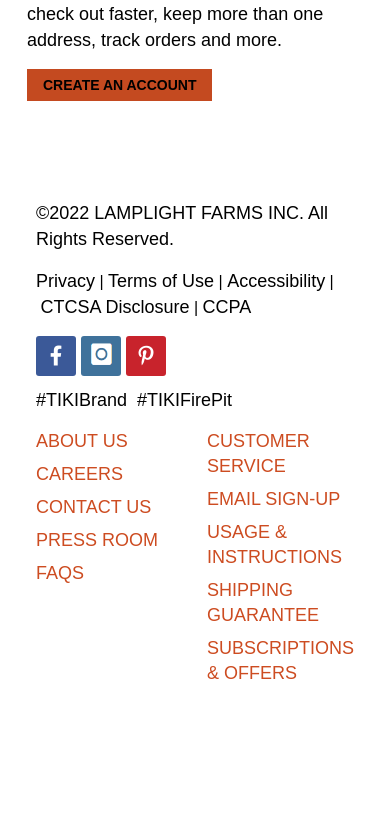
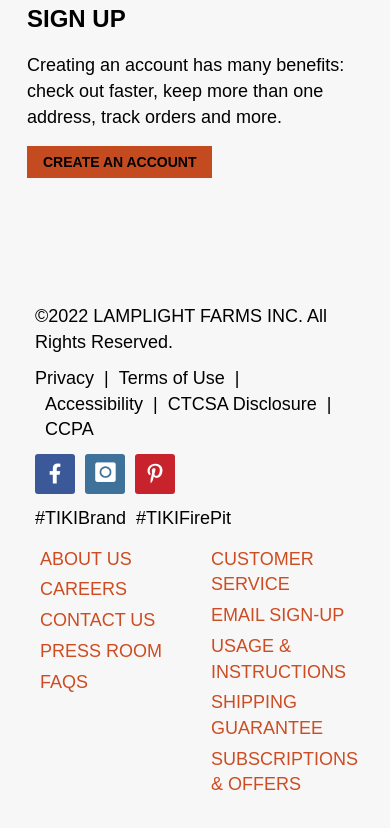
Before and after one commit to truongbao172/tiki_web, a React (Create React App) app: page /customer in a window 390 px wide. Shown: the part 1078-1906 px from the top of the page. Built offline with nearby package versions, Linux system fonts and the light colour scheme; a web font is replaced by a local one.

Commit message:
fix css footer

```diff
--- a/src/App.scss
+++ b/src/App.scss
@@ -19,7 +19,7 @@ body{
   font-weight: normal;
   line-height: 1.42857143;
   color: #000;
-  // background: #F5F5F5;
+  background-color: #f7f7f7;
 }
 
 input,
--- a/src/components/IdeasPost/styles.scss
+++ b/src/components/IdeasPost/styles.scss
@@ -1,5 +1,5 @@
 #ideaPost{
-    margin-bottom: 80px;
+    // margin-bottom: 80px;
     color: #000;
     font-family: 'Cantarell',sans-serif;
     .page-main{
--- a/src/layouts/Footer/index.js
+++ b/src/layouts/Footer/index.js
@@ -13,7 +13,7 @@ const Footer = () => {
       <ul className="footer-v3-list">
         {
           data.map((item, index) => {
-            return <li key={index} className="mb-2"><Link href="" aria-label={item} title={item} className="color-tiki-red">{item}</Link></li>
+            return <li key={index} className="item"><Link href="" aria-label={item} title={item} className="color-tiki-red">{item}</Link></li>
           })
         }
 
@@ -27,10 +27,10 @@ const Footer = () => {
           <div className="footer-v1-content row flex-md-nowrap">
             <div className="col-md-6 col-sm-12 col-xs-12 mobile-toggle address-v3">
               <div>
-                <p className="details-v3 mb-3">
+                <p className="details-v3">
                   ©2022 LAMPLIGHT FARMS INC. All Rights Reserved.
                 </p>
-                <p className="list_page mb-3">
+                <p className="list_page">
                   <Link href="" title="Privacy Notice">
                     Privacy
                   </Link>
@@ -62,17 +62,17 @@ const Footer = () => {
                     <i className="fa-brands fa-pinterest-p"></i>
                   </Link>
                 </div>
-                <p className="list_hashTag mb-3">
-                  <span className="mr-3" aria-label="hashtag Tiki Brand">
+                <p className="list_hashTag ">
+                  <span className="mr-right" aria-label="hashtag Tiki Brand">
                     #TIKIBrand
                   </span>
-                  <span className="mr-3" aria-label="hashtag Tiki Fire Pit">
+                  <span className="mr-right" aria-label="hashtag Tiki Fire Pit">
                     #TIKIFirePit
                   </span>
                 </p>
               </div>
             </div>
-            <div className="col-md-6 col-sm-12 col-xs-12">
+            <div className="col-md-6 col-sm-12 col-xs-12 mg_l">
               <div className="row">
                   <div className="col-6 mobile-toggle">
                     {renderFooterList(list1)}
--- a/src/layouts/Footer/styles.scss
+++ b/src/layouts/Footer/styles.scss
@@ -1,7 +1,7 @@
 .page-footer{
-    margin-top: 70px;
-    // background-color: #f4f4f4;
-    margin-bottom: 170px;
+    margin-top: 40px;
+    background-color: transparent;
+    padding-bottom: 128px;
     width: 100%;
     z-index: 0;
     .footer{
@@ -10,7 +10,8 @@
         width: 100%;
         .footerV1{
             width: 100%;
-            padding-left:36px ;
+            padding: 26px 0px;
+            padding-left: 36px;
             padding-right: 36px;
             margin:  0 auto;
             .footer-v1-content{
@@ -20,13 +21,21 @@
                     margin:0px 0px 10px;
                 }
                 .list_page{
+                    margin-bottom: 11px;
                    a{
                     color: black;
                     font-size: 18px;
                     line-height:25.7143px ;
+                    // margin-right: 5px;
                     &:hover{
                         text-decoration: underline;
                     }
+                   }
+                   span{
+                    padding-left: 5px;
+                    margin-right: 5px;
+                    font-size: 18px;
+                    display: inline;
                    }
                 }
                 .list_hashTag{
@@ -36,10 +45,14 @@
                         line-height: 25px;
                         margin:  0px 10px 0px 0px;
                     }
+                    .mr-right{
+
+                    }
                 }
                 .mg-mobile{
+                    margin-bottom: 5px;
                     .social-icons {
-                        margin: 0 5px 5px 0;
+                        margin-right: 10px;
                         width: 40px ;
                         height: 40px ;
                         font-size: 20px;
@@ -62,7 +75,7 @@
                         background-color: #3F729B !important;
                         img{
                             width: 23px;
-                            height: 23px;
+                            height: 21px;
                             margin-bottom: 6px;
                         }
                     }
@@ -71,8 +84,13 @@
                     }
                 }
                 .mobile-toggle{
+                    padding-left: 11px;
+                    .item{
+                        margin-bottom: 5px;
+                        font-size: 18px;
+                    }
                     .footer-v3-list{
-                        padding-left: 0;
+                        padding-left: 5px;
                         li{
                             .color-tiki-red{
                             color: #cd4c21;
@@ -87,6 +105,9 @@
                         }
                     }
                 }
+                .mg_l{
+                    // padding-left: 5px;
+                }
 
             }
         }
--- a/src/layouts/Header/index.js
+++ b/src/layouts/Header/index.js
@@ -78,6 +78,7 @@ const Header = () => {
 
 
   return (
+    <div>
     <div className={`header ${offset > 0 ? "fixed-top" : " "}`}>
         <div  className={`header_top ${offset > 0 ? "d-none" : " "}`}>
             <div className='headerV1 content'>
@@ -138,6 +139,9 @@ const Header = () => {
             </div>
         </div>
     </div>
+    <div className={`${offset > 0 ? "sethight" : ""} `}>
+    </div>
+</div>
   )
 }
 
--- a/src/layouts/Header/styles.scss
+++ b/src/layouts/Header/styles.scss
@@ -19,12 +19,12 @@
     }
     .activeNav{
         background-color: #f7b917;
-        padding: 6px;
+        padding: 1px 10px 6px 10px;
         color: black !important;
     }
     .active{
         background-color: #f7b917;
-        padding: 6px;
+        padding: 1px 10px 6px 10px;
     }
     .header_top{
         .headerV1{
@@ -208,4 +208,8 @@
             }
         }
     }
+
 }
+.sethight{
+    height: 270px;
+}
--- a/src/pages/MyAccount/index.js
+++ b/src/pages/MyAccount/index.js
@@ -1,23 +1,15 @@
 import React, { useEffect } from 'react'
 import { Link } from 'react-router-dom'
 import Beadcrumb from '../../components/Beadcrumb'
-import ReCAPTCHA from 'react-google-recaptcha'
+import chapcha from "../../assects/images/capcha.PNG"
 import "./styles.scss"
 const MyAccount = () => {
     const beadcrumbProp = [{name:'HOME',status:'',url:'/'},{name:'ACCOUNT SIGN IN',status:'ACTIVE',url:'/customer'}]
     const onchange = ()=>{
     }
-    const renderCapcha = () =>{
-      return <>
-        <ReCAPTCHA
-                  sitekey="6LcVbSwjAAAAAC52XnQZj8ZF7KdJGZGIyz2T_JKS"
-                  onChange={onchange()}
-        />
-      </>
-    }
+
     useEffect(()=>{
-      console.log("he")
-      renderCapcha()
+
     })
     return (
       <div id="myAccount">
@@ -42,7 +34,7 @@ const MyAccount = () => {
                   <input type="password" className="form-control" placeholder="" />
                 </div>
                 <div className='py-3'>
-                {renderCapcha()}
+                  <img src={chapcha} alt="" />
                 </div>
                 <div className='btn_login d-flex align-items-center'>
                   <button type="submit" className="btn btn_oran">SIGN IN</button>
--- a/src/pages/ProductPage/components/FilterList/styles.scss
+++ b/src/pages/ProductPage/components/FilterList/styles.scss
@@ -2,6 +2,7 @@
     .acc_filter{
         .accordion-button{
             border: none;
+            background: #f7f7f7;
             padding-left: 0 !important;
             font-size: 18px;
             font-weight: 700;
@@ -15,8 +16,11 @@
             }
         }
         .accordion-button:not(.collapsed){
-            background-color: none;
+            background: #f7f7f7;
             color: black;
+        }
+        .accordion-collapse{
+            background: #f7f7f7;
         }
 
 
--- a/src/pages/TikiIdeas/Component/Filter/styles.scss
+++ b/src/pages/TikiIdeas/Component/Filter/styles.scss
@@ -19,6 +19,7 @@
     }
     .accordion-button{
         padding: 0;
+        background: transparent;
     }
     .togglec{
         box-shadow: 0 20px 30px 0 rgb(0 0 0 / 5%);
```
Also changed, not shown: src/assects/images/capcha.PNG (added).
